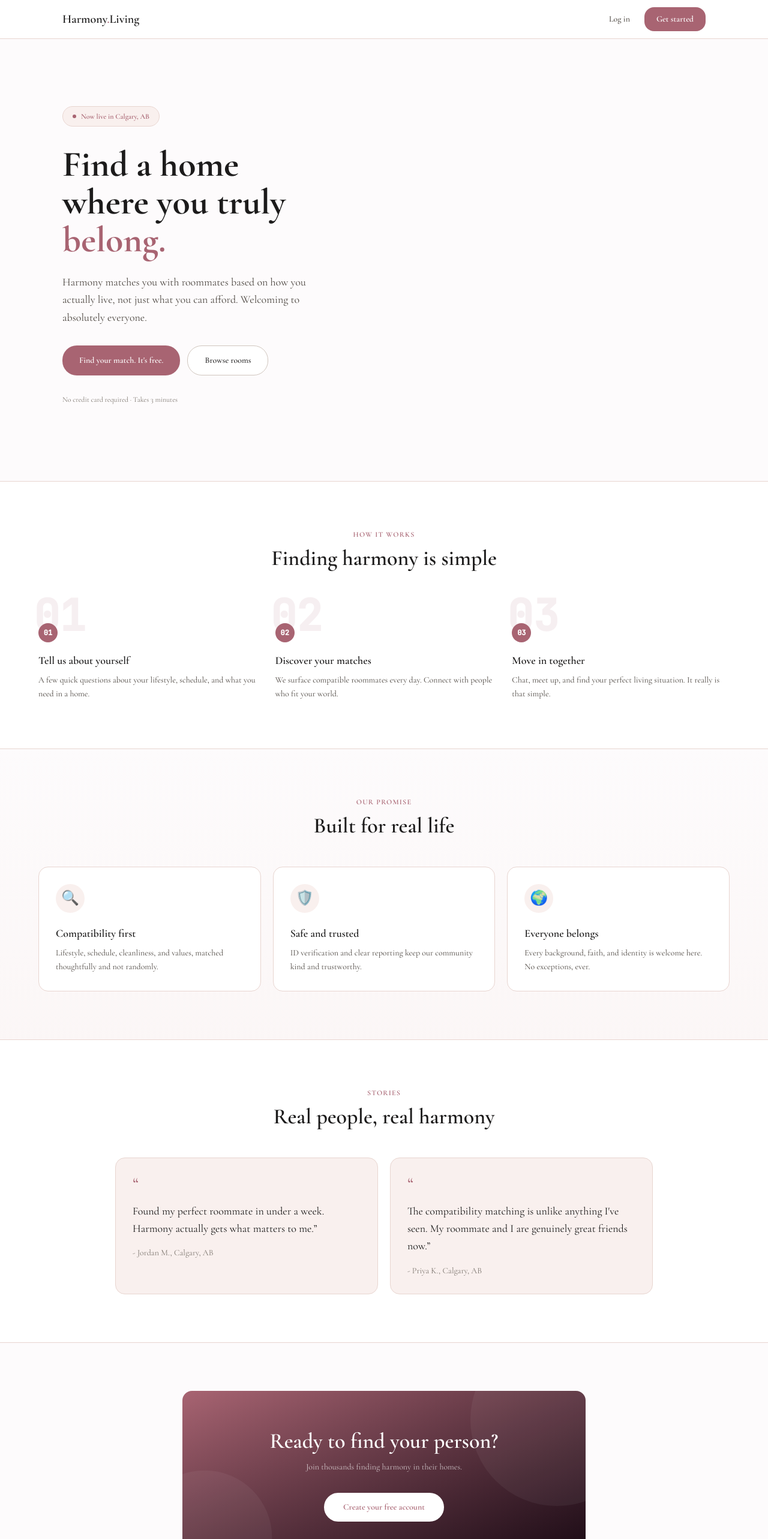
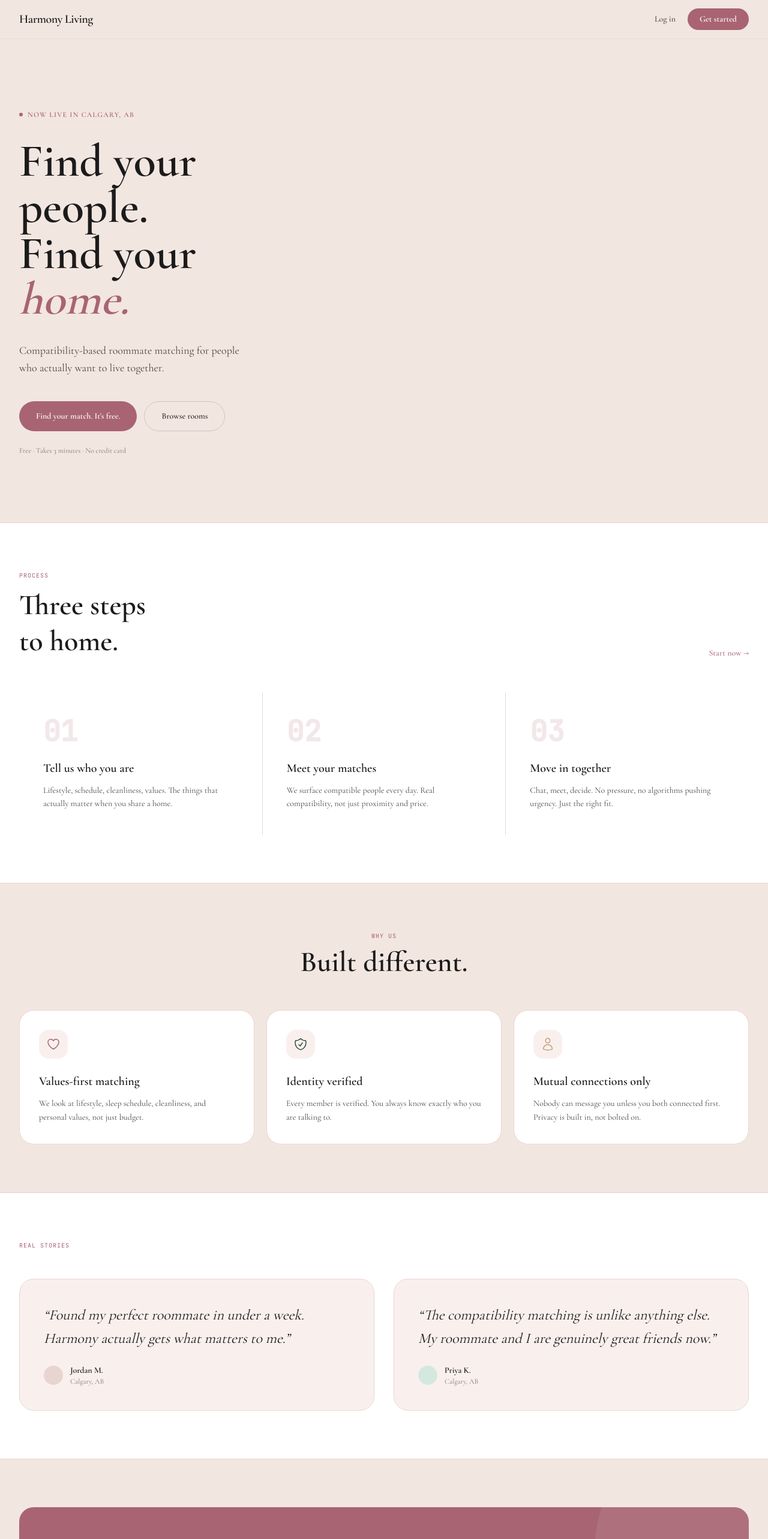
Before and after one commit to saaqibf/harmony-living, a Next.js app: page / in a window 1280 px wide. Shown: the top 2566 px of the page at 60% size. Built offline with nearby package versions, Linux system fonts and the light colour scheme.

Commit message:
Fix landing page: remove dot from wordmark, remove tagline, editorial redesign

```diff
--- a/src/app/page.tsx
+++ b/src/app/page.tsx
@@ -1,55 +1,25 @@
 import Link from 'next/link';
-
-const HOW_IT_WORKS = [
-  {
-    step: '01',
-    title: 'Tell us about yourself',
-    body: 'A few quick questions about your lifestyle, schedule, and what you need in a home.',
-  },
-  {
-    step: '02',
-    title: 'Discover your matches',
-    body: 'We surface compatible roommates every day. Connect with people who fit your world.',
-  },
-  {
-    step: '03',
-    title: 'Move in together',
-    body: 'Chat, meet up, and find your perfect living situation. It really is that simple.',
-  },
-];
-
-const TESTIMONIALS = [
-  {
-    quote: "Found my perfect roommate in under a week. Harmony actually gets what matters to me.",
-    name: 'Jordan M.',
-    city: 'Calgary, AB',
-  },
-  {
-    quote: "The compatibility matching is unlike anything I've seen. My roommate and I are genuinely great friends now.",
-    name: 'Priya K.',
-    city: 'Calgary, AB',
-  },
-];
 
 export default function HomePage() {
   return (
-    <div className="min-h-screen bg-[#fdfbfc]">
+    <div className="min-h-screen bg-[#F2E6E0] font-serif">
+
       {/* Nav */}
-      <nav className="bg-white/90 backdrop-blur-sm border-b border-[#E8D5D0] sticky top-0 z-20">
-        <div className="max-w-6xl mx-auto px-6 md:px-10 flex items-center justify-between h-16">
-          <span className="font-serif font-semibold text-xl text-[#1c1b1b]">
-            Harmony<span className="text-[#A86472]">.</span>Living
+      <nav className="bg-[#F2E6E0]/95 backdrop-blur-sm sticky top-0 z-20 border-b border-[#E8D5D0]/60">
+        <div className="max-w-7xl mx-auto px-8 flex items-center justify-between h-16">
+          <span className="font-serif font-semibold text-xl text-[#1c1b1b] tracking-tight">
+            Harmony Living
           </span>
-          <div className="flex items-center gap-2">
+          <div className="flex items-center gap-1">
             <Link
               href="/login"
-              className="text-sm font-medium text-[#4c4640] hover:text-[#1c1b1b] px-4 py-2 rounded-lg hover:bg-[#F9F0EE] transition-colors"
+              className="text-sm font-medium text-[#4c4640] hover:text-[#1c1b1b] px-4 py-2 rounded-lg transition-colors"
             >
               Log in
             </Link>
             <Link
               href="/signup"
-              className="text-sm font-semibold bg-[#A86472] text-white px-5 py-2.5 rounded-lg hover:bg-[#8A505E] transition-colors"
+              className="text-sm font-semibold bg-[#A86472] text-white px-5 py-2 rounded-full hover:bg-[#8A505E] transition-colors"
             >
               Get started
             </Link>
@@ -58,167 +28,225 @@
       </nav>
 
       {/* Hero */}
-      <section className="max-w-6xl mx-auto px-6 md:px-10 pt-20 pb-24 md:pt-28 md:pb-32">
-        <div className="grid md:grid-cols-2 gap-16 items-center">
-          {/* Copy */}
-          <div>
-            <div
-              className="inline-flex items-center gap-2 bg-[#F9F0EE] text-[#A86472] text-xs font-semibold px-4 py-2 rounded-full border border-[#E8D5D0] mb-8 animate-fade-in"
-              style={{ animationDelay: '0s' }}
-            >
-              <span className="w-1.5 h-1.5 rounded-full bg-[#A86472]" />
+      <section className="max-w-7xl mx-auto px-8 pt-16 pb-20 md:pt-24 md:pb-28">
+        <div className="grid md:grid-cols-2 gap-12 items-start">
+
+          {/* Left: copy */}
+          <div className="pt-4">
+            <div className="inline-flex items-center gap-2 text-[#A86472] text-xs font-semibold tracking-widest uppercase mb-8">
+              <span className="w-1.5 h-1.5 rounded-full bg-[#A86472] animate-pulse" />
               Now live in Calgary, AB
             </div>
 
-            <h1
-              className="font-serif font-bold text-[#1c1b1b] text-5xl md:text-[60px] leading-[1.05] mb-6 animate-fade-up"
-              style={{ animationDelay: '0.1s' }}
-            >
-              Find a home<br />
-              where you truly<br />
-              <em className="text-[#A86472] not-italic">belong.</em>
+            <h1 className="font-serif font-semibold text-[#1c1b1b] leading-[1.0] mb-8 animate-fade-up" style={{ fontSize: 'clamp(52px, 6vw, 80px)' }}>
+              Find your<br />
+              people.<br />
+              Find your<br />
+              <em className="text-[#A86472]">home.</em>
             </h1>
 
-            <p
-              className="text-[#4c4640] text-lg leading-relaxed mb-8 max-w-md animate-fade-up"
-              style={{ animationDelay: '0.2s' }}
-            >
-              Harmony matches you with roommates based on how you actually live, not just what you can afford. Welcoming to absolutely everyone.
+            <p className="text-[#4c4640] text-lg leading-relaxed mb-10 max-w-sm animate-fade-up" style={{ animationDelay: '0.1s' }}>
+              Compatibility-based roommate matching for people who actually want to live together.
             </p>
 
-            <div
-              className="flex flex-col sm:flex-row gap-3 mb-8 animate-fade-up"
-              style={{ animationDelay: '0.3s' }}
-            >
+            <div className="flex flex-col sm:flex-row gap-3 mb-6 animate-fade-up" style={{ animationDelay: '0.15s' }}>
               <Link
                 href="/signup"
-                className="inline-flex items-center justify-center bg-[#A86472] text-white font-semibold px-7 py-3.5 rounded-xl hover:bg-[#8A505E] transition-colors text-sm"
+                className="inline-flex items-center justify-center bg-[#A86472] text-white font-semibold px-7 py-3.5 rounded-full hover:bg-[#8A505E] transition-colors text-sm"
               >
                 Find your match. It&apos;s free.
               </Link>
               <Link
                 href="/listings"
-                className="inline-flex items-center justify-center bg-white text-[#1c1b1b] font-medium px-7 py-3.5 rounded-xl border border-[#cfc5bd] hover:bg-[#F9F0EE] hover:border-[#E8D5D0] transition-colors text-sm"
+                className="inline-flex items-center justify-center text-[#1c1b1b] font-medium px-7 py-3.5 rounded-full border border-[#cfc5bd] hover:bg-white hover:border-[#A86472]/30 transition-colors text-sm"
               >
                 Browse rooms
               </Link>
             </div>
 
-            <p className="text-xs text-[#7d766f] animate-fade-in" style={{ animationDelay: '0.4s' }}>
-              No credit card required · Takes 3 minutes
+            <p className="text-xs text-[#7d766f] animate-fade-in" style={{ animationDelay: '0.25s' }}>
+              Free &middot; Takes 3 minutes &middot; No credit card
             </p>
           </div>
 
-          {/* Illustration grid */}
-          <div
-            className="hidden md:grid grid-cols-2 gap-3 h-[440px] animate-fade-up"
-            style={{ animationDelay: '0.2s' }}
-          >
-            <div className="bg-gradient-to-br from-[#A86472] to-[#1A0A14] rounded-2xl col-span-1 row-span-2 overflow-hidden relative flex flex-col justify-end p-5">
-              <div className="absolute inset-0 bg-gradient-to-t from-black/40 to-transparent" />
+          {/* Right: card collage */}
+          <div className="hidden md:flex flex-col gap-3 h-[520px] relative animate-fade-up" style={{ animationDelay: '0.2s' }}>
+            {/* Large card */}
+            <div className="flex gap-3 flex-1">
+              <div className="flex-1 rounded-3xl overflow-hidden relative flex flex-col justify-end p-6 bg-gradient-to-b from-[#C4909A] to-[#8A505E]">
+                <div className="absolute inset-0 bg-gradient-to-t from-black/30 via-transparent to-transparent" />
                 <div className="relative">
-                <p className="text-white font-serif font-semibold text-lg">Amara, 29</p>
-                <p className="text-white/70 text-xs">Nurse · Calgary NW</p>
-                <div className="flex gap-1.5 mt-2 flex-wrap">
-                  <span className="text-[10px] bg-white/15 text-white px-2 py-0.5 rounded-full backdrop-blur-sm border border-white/20">Cat lover</span>
-                  <span className="text-[10px] bg-white/15 text-white px-2 py-0.5 rounded-full backdrop-blur-sm border border-white/20">Early riser</span>
+                  <p className="text-white font-serif font-semibold text-xl leading-tight">Amara, 29</p>
+                  <p className="text-white/75 text-sm mt-0.5">Nurse &middot; NW Calgary</p>
+                  <div className="flex gap-1.5 mt-3 flex-wrap">
+                    <span className="text-xs bg-white/20 text-white px-2.5 py-1 rounded-full backdrop-blur-sm border border-white/15">Cat lover</span>
+                    <span className="text-xs bg-white/20 text-white px-2.5 py-1 rounded-full backdrop-blur-sm border border-white/15">Early riser</span>
                   </div>
                 </div>
               </div>
-            <div className="bg-[#2d4a3e] rounded-2xl overflow-hidden relative flex flex-col justify-end p-4">
-              <div className="relative">
-                <p className="text-white font-serif text-base font-semibold">Sarah, 26</p>
-                <p className="text-white/70 text-xs">Engineer · Calgary</p>
+
+              {/* Right column cards */}
+              <div className="w-48 flex flex-col gap-3">
+                <div className="flex-1 bg-[#2d4a3e] rounded-3xl flex flex-col justify-end p-5">
+                  <p className="text-white font-serif font-semibold leading-tight">Sarah, 26</p>
+                  <p className="text-white/65 text-xs mt-0.5">Engineer &middot; Calgary</p>
                 </div>
-            </div>
-            <div className="bg-[#F9F0EE] rounded-2xl flex flex-col items-center justify-center p-4 border border-[#E8D5D0]">
-              <div className="w-10 h-10 rounded-full bg-[#A86472] flex items-center justify-center mb-2">
-                <svg className="w-5 h-5 text-white" fill="currentColor" viewBox="0 0 24 24">
+                <div className="h-36 bg-white rounded-3xl flex flex-col items-center justify-center p-4 border border-[#E8D5D0] shadow-sm">
+                  <div className="w-10 h-10 rounded-full bg-[#F9F0EE] flex items-center justify-center mb-2 ring-4 ring-[#F9F0EE]">
+                    <svg className="w-5 h-5 text-[#A86472]" fill="currentColor" viewBox="0 0 24 24">
                       <path d="M12 21.35l-1.45-1.32C5.4 15.36 2 12.28 2 8.5 2 5.42 4.42 3 7.5 3c1.74 0 3.41.81 4.5 2.09C13.09 3.81 14.76 3 16.5 3 19.58 3 22 5.42 22 8.5c0 3.78-3.4 6.86-8.55 11.54L12 21.35z" />
                     </svg>
                   </div>
-              <p className="text-xs font-semibold text-[#1c1b1b]">It&apos;s a match!</p>
-              <p className="text-[10px] text-[#7d766f]">94% compatible</p>
+                  <p className="text-xs font-semibold text-[#1c1b1b] text-center">It&apos;s a match!</p>
+                  <p className="text-[10px] text-[#A86472] font-mono font-semibold mt-0.5">94% compatible</p>
+                </div>
+              </div>
+            </div>
+
+            {/* Bottom strip */}
+            <div className="h-20 bg-white rounded-3xl border border-[#E8D5D0] flex items-center px-6 gap-4 shadow-sm">
+              <div className="flex -space-x-2">
+                {['#E8D5D0', '#d4e8df', '#F5E6D0', '#EFE0D8'].map((c, i) => (
+                  <div key={i} className="w-8 h-8 rounded-full border-2 border-white" style={{ background: c }} />
+                ))}
+              </div>
+              <div>
+                <p className="text-sm font-semibold text-[#1c1b1b]">2,000+ members in Calgary</p>
+                <p className="text-xs text-[#7d766f]">Finding harmony, one home at a time.</p>
+              </div>
             </div>
           </div>
         </div>
       </section>
 
       {/* How it works */}
-      <section className="bg-white border-y border-[#E8D5D0] py-20 px-6 md:px-10">
-        <div className="max-w-6xl mx-auto">
-          <div className="text-center mb-14">
-            <p className="text-[#A86472] text-xs font-semibold uppercase tracking-widest mb-3">How it works</p>
-            <h2 className="font-serif font-semibold text-[#1c1b1b] text-3xl md:text-4xl">Finding harmony is simple</h2>
+      <section className="bg-white border-y border-[#E8D5D0]">
+        <div className="max-w-7xl mx-auto px-8 py-20">
+          <div className="flex flex-col md:flex-row md:items-end justify-between mb-14 gap-4">
+            <div>
+              <p className="text-[10px] font-mono tracking-widest uppercase text-[#A86472] mb-3">Process</p>
+              <h2 className="font-serif font-semibold text-[#1c1b1b] text-4xl md:text-5xl leading-tight">
+                Three steps<br />to home.
+              </h2>
             </div>
-          <div className="grid md:grid-cols-3 gap-8">
-            {HOW_IT_WORKS.map((s) => (
-              <div key={s.step} className="relative">
-                <span className="text-7xl font-bold text-[#A86472]/10 leading-none select-none absolute -top-4 -left-2 font-mono">{s.step}</span>
-                <div className="relative pt-8">
-                  <div className="w-8 h-8 rounded-full bg-[#A86472] text-white flex items-center justify-center text-xs font-bold font-mono mb-4">{s.step}</div>
-                  <h3 className="font-serif font-semibold text-[#1c1b1b] text-lg mb-2">{s.title}</h3>
+            <Link href="/signup" className="text-sm text-[#A86472] hover:underline font-medium shrink-0">
+              Start now →
+            </Link>
+          </div>
+
+          <div className="grid md:grid-cols-3 gap-px bg-[#E8D5D0]">
+            {[
+              { step: '01', title: 'Tell us who you are', body: 'Lifestyle, schedule, cleanliness, values. The things that actually matter when you share a home.' },
+              { step: '02', title: 'Meet your matches', body: 'We surface compatible people every day. Real compatibility, not just proximity and price.' },
+              { step: '03', title: 'Move in together', body: 'Chat, meet, decide. No pressure, no algorithms pushing urgency. Just the right fit.' },
+            ].map((s) => (
+              <div key={s.step} className="bg-white p-10">
+                <span className="font-mono text-5xl font-bold text-[#A86472]/15 block mb-6 leading-none">{s.step}</span>
+                <h3 className="font-serif font-semibold text-[#1c1b1b] text-xl mb-3">{s.title}</h3>
                 <p className="text-sm text-[#4c4640] leading-relaxed">{s.body}</p>
-                </div>
               </div>
             ))}
           </div>
         </div>
       </section>
 
-      {/* Values */}
-      <section className="py-20 px-6 md:px-10 bg-gradient-to-b from-[#fdfbfc] to-[#F9F0EE]/40">
-        <div className="max-w-6xl mx-auto">
-          <div className="text-center mb-12">
-            <p className="text-[#A86472] text-xs font-semibold uppercase tracking-widest mb-3">Our promise</p>
-            <h2 className="font-serif font-semibold text-[#1c1b1b] text-3xl md:text-4xl">Built for real life</h2>
+      {/* Why Harmony */}
+      <section className="max-w-7xl mx-auto px-8 py-20">
+        <div className="text-center mb-14">
+          <p className="text-[10px] font-mono tracking-widest uppercase text-[#A86472] mb-3">Why us</p>
+          <h2 className="font-serif font-semibold text-[#1c1b1b] text-4xl md:text-5xl">Built different.</h2>
         </div>
+
         <div className="grid md:grid-cols-3 gap-5">
           {[
-              { icon: '🔍', title: 'Compatibility first', body: 'Lifestyle, schedule, cleanliness, and values, matched thoughtfully and not randomly.' },
-              { icon: '🛡️', title: 'Safe and trusted', body: 'ID verification and clear reporting keep our community kind and trustworthy.' },
-              { icon: '🌍', title: 'Everyone belongs', body: 'Every background, faith, and identity is welcome here. No exceptions, ever.' },
+            {
+              icon: (
+                <svg className="w-6 h-6 text-[#A86472]" fill="none" viewBox="0 0 24 24" stroke="currentColor" strokeWidth={1.5}>
+                  <path strokeLinecap="round" strokeLinejoin="round" d="M21 8.25c0-2.485-2.099-4.5-4.688-4.5-1.935 0-3.597 1.126-4.312 2.733-.715-1.607-2.377-2.733-4.313-2.733C5.1 3.75 3 5.765 3 8.25c0 7.22 9 12 9 12s9-4.78 9-12z" />
+                </svg>
+              ),
+              title: 'Values-first matching',
+              body: 'We look at lifestyle, sleep schedule, cleanliness, and personal values, not just budget.',
+            },
+            {
+              icon: (
+                <svg className="w-6 h-6 text-[#2d4a3e]" fill="none" viewBox="0 0 24 24" stroke="currentColor" strokeWidth={1.5}>
+                  <path strokeLinecap="round" strokeLinejoin="round" d="M9 12.75L11.25 15 15 9.75m-3-7.036A11.959 11.959 0 013.598 6 11.955 11.955 0 003 9.749c0 5.592 3.824 10.29 9 11.623 5.176-1.332 9-6.03 9-11.622 0-1.31-.21-2.571-.598-3.751h-.152c-3.196 0-6.1-1.248-8.25-3.285z" />
+                </svg>
+              ),
+              title: 'Identity verified',
+              body: 'Every member is verified. You always know exactly who you are talking to.',
+            },
+            {
+              icon: (
+                <svg className="w-6 h-6 text-[#C4A070]" fill="none" viewBox="0 0 24 24" stroke="currentColor" strokeWidth={1.5}>
+                  <path strokeLinecap="round" strokeLinejoin="round" d="M15.75 6a3.75 3.75 0 11-7.5 0 3.75 3.75 0 017.5 0zM4.501 20.118a7.5 7.5 0 0114.998 0A17.933 17.933 0 0112 21.75c-2.676 0-5.216-.584-7.499-1.632z" />
+                </svg>
+              ),
+              title: 'Mutual connections only',
+              body: 'Nobody can message you unless you both connected first. Privacy is built in, not bolted on.',
+            },
           ].map((v) => (
-              <div key={v.title} className="bg-white rounded-2xl p-7 border border-[#E8D5D0] hover:shadow-sm transition-shadow">
-                <div className="w-12 h-12 rounded-xl bg-[#F9F0EE] flex items-center justify-center text-2xl mb-5">{v.icon}</div>
-                <h3 className="font-serif font-semibold text-[#1c1b1b] text-lg mb-2">{v.title}</h3>
+            <div key={v.title} className="bg-white rounded-3xl p-8 border border-[#E8D5D0] hover:shadow-sm transition-shadow">
+              <div className="w-12 h-12 rounded-2xl bg-[#F9F0EE] flex items-center justify-center mb-6">
+                {v.icon}
+              </div>
+              <h3 className="font-serif font-semibold text-[#1c1b1b] text-xl mb-3">{v.title}</h3>
               <p className="text-sm text-[#4c4640] leading-relaxed">{v.body}</p>
             </div>
           ))}
         </div>
-        </div>
       </section>
 
       {/* Testimonials */}
-      <section className="bg-white border-y border-[#E8D5D0] py-20 px-6 md:px-10">
-        <div className="max-w-4xl mx-auto">
-          <div className="text-center mb-12">
-            <p className="text-[#A86472] text-xs font-semibold uppercase tracking-widest mb-3">Stories</p>
-            <h2 className="font-serif font-semibold text-[#1c1b1b] text-3xl md:text-4xl">Real people, real harmony</h2>
+      <section className="bg-white border-y border-[#E8D5D0]">
+        <div className="max-w-7xl mx-auto px-8 py-20">
+          <p className="text-[10px] font-mono tracking-widest uppercase text-[#A86472] mb-12">Real stories</p>
+          <div className="grid md:grid-cols-2 gap-8">
+            <div className="bg-[#F9F0EE] rounded-3xl p-10 border border-[#E8D5D0]">
+              <p className="font-serif italic text-[#1c1b1b] text-2xl leading-relaxed mb-6">
+                &ldquo;Found my perfect roommate in under a week. Harmony actually gets what matters to me.&rdquo;
+              </p>
+              <div className="flex items-center gap-3">
+                <div className="w-8 h-8 rounded-full bg-[#E8D5D0]" />
+                <div>
+                  <p className="text-sm font-semibold text-[#1c1b1b]">Jordan M.</p>
+                  <p className="text-xs text-[#7d766f]">Calgary, AB</p>
                 </div>
-          <div className="grid md:grid-cols-2 gap-5">
-            {TESTIMONIALS.map((t) => (
-              <div key={t.name} className="bg-[#F9F0EE] rounded-2xl p-7 border border-[#E8D5D0]">
-                <div className="text-3xl text-[#A86472] font-serif leading-none mb-4">&ldquo;</div>
-                <p className="font-serif text-[#1c1b1b] text-lg leading-relaxed mb-4">{t.quote}&rdquo;</p>
-                <p className="text-sm text-[#7d766f]">- {t.name}, {t.city}</p>
               </div>
-            ))}
+            </div>
+            <div className="bg-[#F9F0EE] rounded-3xl p-10 border border-[#E8D5D0]">
+              <p className="font-serif italic text-[#1c1b1b] text-2xl leading-relaxed mb-6">
+                &ldquo;The compatibility matching is unlike anything else. My roommate and I are genuinely great friends now.&rdquo;
+              </p>
+              <div className="flex items-center gap-3">
+                <div className="w-8 h-8 rounded-full bg-[#d4e8df]" />
+                <div>
+                  <p className="text-sm font-semibold text-[#1c1b1b]">Priya K.</p>
+                  <p className="text-xs text-[#7d766f]">Calgary, AB</p>
+                </div>
+              </div>
+            </div>
           </div>
         </div>
       </section>
 
-      {/* CTA */}
-      <section className="px-6 md:px-10 py-20">
-        <div className="max-w-2xl mx-auto bg-gradient-to-br from-[#A86472] to-[#1A0A14] rounded-2xl px-8 py-16 text-center relative overflow-hidden">
-          <div className="absolute top-0 right-0 w-72 h-72 rounded-full bg-white/5 translate-x-1/3 -translate-y-1/3" />
-          <div className="absolute bottom-0 left-0 w-56 h-56 rounded-full bg-white/5 -translate-x-1/3 translate-y-1/3" />
+      {/* Final CTA */}
+      <section className="max-w-7xl mx-auto px-8 py-20">
+        <div className="bg-[#A86472] rounded-3xl px-10 py-20 text-center relative overflow-hidden">
+          <div className="absolute top-0 right-0 w-96 h-96 rounded-full bg-white/8 translate-x-1/3 -translate-y-1/3" />
+          <div className="absolute bottom-0 left-0 w-64 h-64 rounded-full bg-white/8 -translate-x-1/3 translate-y-1/3" />
           <div className="relative">
-            <h2 className="font-serif font-semibold text-white text-3xl md:text-4xl mb-3">Ready to find your person?</h2>
-            <p className="text-white/70 text-sm mb-8 leading-relaxed">Join thousands finding harmony in their homes.</p>
+            <p className="text-white/60 text-xs font-mono tracking-widest uppercase mb-4">Calgary, AB</p>
+            <h2 className="font-serif font-semibold text-white text-4xl md:text-5xl mb-4 leading-tight">
+              Ready to find<br />your person?
+            </h2>
+            <p className="text-white/70 text-base mb-10 leading-relaxed">
+              Join thousands finding harmony in their homes.
+            </p>
             <Link
               href="/signup"
-              className="inline-flex items-center justify-center bg-white text-[#A86472] font-semibold px-8 py-3.5 rounded-xl hover:bg-[#F9F0EE] transition-colors text-sm"
+              className="inline-flex items-center justify-center bg-white text-[#A86472] font-semibold px-9 py-4 rounded-full hover:bg-[#F9F0EE] transition-colors text-sm"
             >
               Create your free account
             </Link>
@@ -227,13 +255,11 @@
       </section>
 
       {/* Footer */}
-      <footer className="bg-white border-t border-[#E8D5D0] px-6 md:px-10 py-8">
-        <div className="max-w-6xl mx-auto flex flex-col sm:flex-row items-center justify-between gap-4">
-          <span className="font-serif font-semibold text-[#1c1b1b] text-lg">
-            Harmony<span className="text-[#A86472]">.</span>Living
-          </span>
+      <footer className="border-t border-[#E8D5D0] px-8 py-8">
+        <div className="max-w-7xl mx-auto flex flex-col sm:flex-row items-center justify-between gap-4">
+          <span className="font-serif font-semibold text-[#1c1b1b] text-lg">Harmony Living</span>
           <p className="text-sm text-[#7d766f]">
-            © {new Date().getFullYear()} Harmony Living · Calgary, AB ·{' '}
+            &copy; {new Date().getFullYear()} Harmony Living &middot; Calgary, AB &middot;{' '}
             <Link href="/login" className="hover:text-[#A86472] transition-colors">Log in</Link>
             {' / '}
             <Link href="/signup" className="hover:text-[#A86472] transition-colors">Sign up</Link>
--- a/src/components/nav/Sidebar.tsx
+++ b/src/components/nav/Sidebar.tsx
@@ -12,9 +12,8 @@
       {/* Logo */}
       <Link href="/dashboard" className="mb-8 block">
         <p className="font-serif text-xl font-semibold text-white leading-tight">
-          Harmony<span className="text-[#F5E6D0]">.</span>Living
+          Harmony Living
         </p>
-        <p className="text-xs text-white/55 mt-0.5 font-mono tracking-wide">Domestic Serenity</p>
       </Link>
 
       {/* Nav */}
```
Lines whose indentation alone changed are shown as unchanged.
